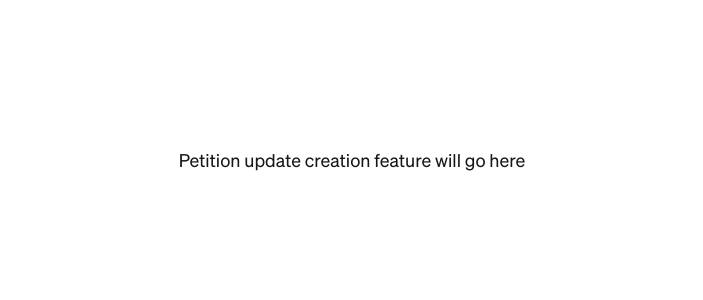
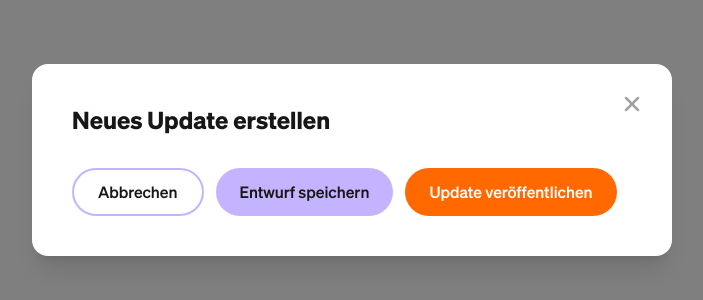
Before and after one commit to bhgordon/innn-it-frontend-developer-test, a Next.js app: page / in a window 1280 px wide. Shown: the part 240-540 px from the top of the page, without its empty margins (288-991 px from the left). Built offline with nearby package versions, Linux system fonts and the light colour scheme.

Commit message:
Add modal dialog shell with accessible structure and action buttons

```diff
--- a/src/app/globals.css
+++ b/src/app/globals.css
@@ -48,25 +48,11 @@
   src: url('/fonts/soehne-schmal-dreiviertelfett.woff2') format('woff2');
 }
 
-:root {
-  --background: #ffffff;
-  --foreground: #171717;
-}
-
 @theme inline {
-  --color-background: var(--background);
-  --color-foreground: var(--foreground);
   --font-sans: 'Soehne', Arial, Helvetica, sans-serif;
 }
 
-@media (prefers-color-scheme: dark) {
-  :root {
-    --background: #0a0a0a;
-    --foreground: #ededed;
-  }
+body {
+  background: #ffffff;
+  color: #171717;
 }
-
-body {
-  background: var(--background);
-  color: var(--foreground);
-}
--- a/src/app/page.tsx
+++ b/src/app/page.tsx
@@ -1,7 +1,9 @@
+import { UpdateModal } from "@/components/UpdateModal";
+
 export default function Home() {
   return (
-    <main className="flex flex-1 items-center justify-center p-8">
-      <p className="text-lg">Petition update creation feature will go here</p>
+    <main className="fixed inset-0 flex items-center justify-center overflow-y-auto bg-black/50 p-4">
+      <UpdateModal />
     </main>
   );
 }
--- /dev/null
+++ b/src/components/UpdateModal.tsx
@@ -0,0 +1,64 @@
+"use client";
+
+import { useId } from "react";
+
+export function UpdateModal() {
+  const headingId = useId();
+
+  return (
+    <div
+      role="dialog"
+      aria-modal="true"
+      aria-labelledby={headingId}
+      className="relative w-full max-w-[640px] rounded-2xl bg-white p-8 shadow-xl sm:p-10"
+    >
+      <button
+        type="button"
+        aria-hidden="true"
+        tabIndex={-1}
+        className="absolute top-6 right-6 flex h-8 w-8 items-center justify-center rounded-full text-neutral-400 hover:text-neutral-900 transition-colors"
+      >
+        <svg
+          xmlns="http://www.w3.org/2000/svg"
+          viewBox="0 0 24 24"
+          fill="none"
+          stroke="currentColor"
+          strokeWidth={2.5}
+          strokeLinecap="round"
+          strokeLinejoin="round"
+          className="h-6 w-6"
+        >
+          <line x1="18" y1="6" x2="6" y2="18" />
+          <line x1="6" y1="6" x2="18" y2="18" />
+        </svg>
+      </button>
+
+      <h2 id={headingId} className="text-2xl font-bold text-neutral-900">
+        Neues Update erstellen
+      </h2>
+
+      <form onSubmit={(e) => e.preventDefault()}>
+        <div className="mt-8 flex flex-wrap gap-3">
+          <button
+            type="button"
+            className="rounded-full border-2 border-violet-300 px-6 py-2.5 font-medium text-neutral-900 transition-colors hover:bg-violet-100"
+          >
+            Abbrechen
+          </button>
+          <button
+            type="button"
+            className="rounded-full bg-violet-300 px-6 py-2.5 font-medium text-neutral-900 transition-colors hover:bg-violet-400"
+          >
+            Entwurf speichern
+          </button>
+          <button
+            type="button"
+            className="rounded-full bg-orange-500 px-6 py-2.5 font-medium text-white transition-colors hover:bg-orange-600"
+          >
+            Update veröffentlichen
+          </button>
+        </div>
+      </form>
+    </div>
+  );
+}
```
